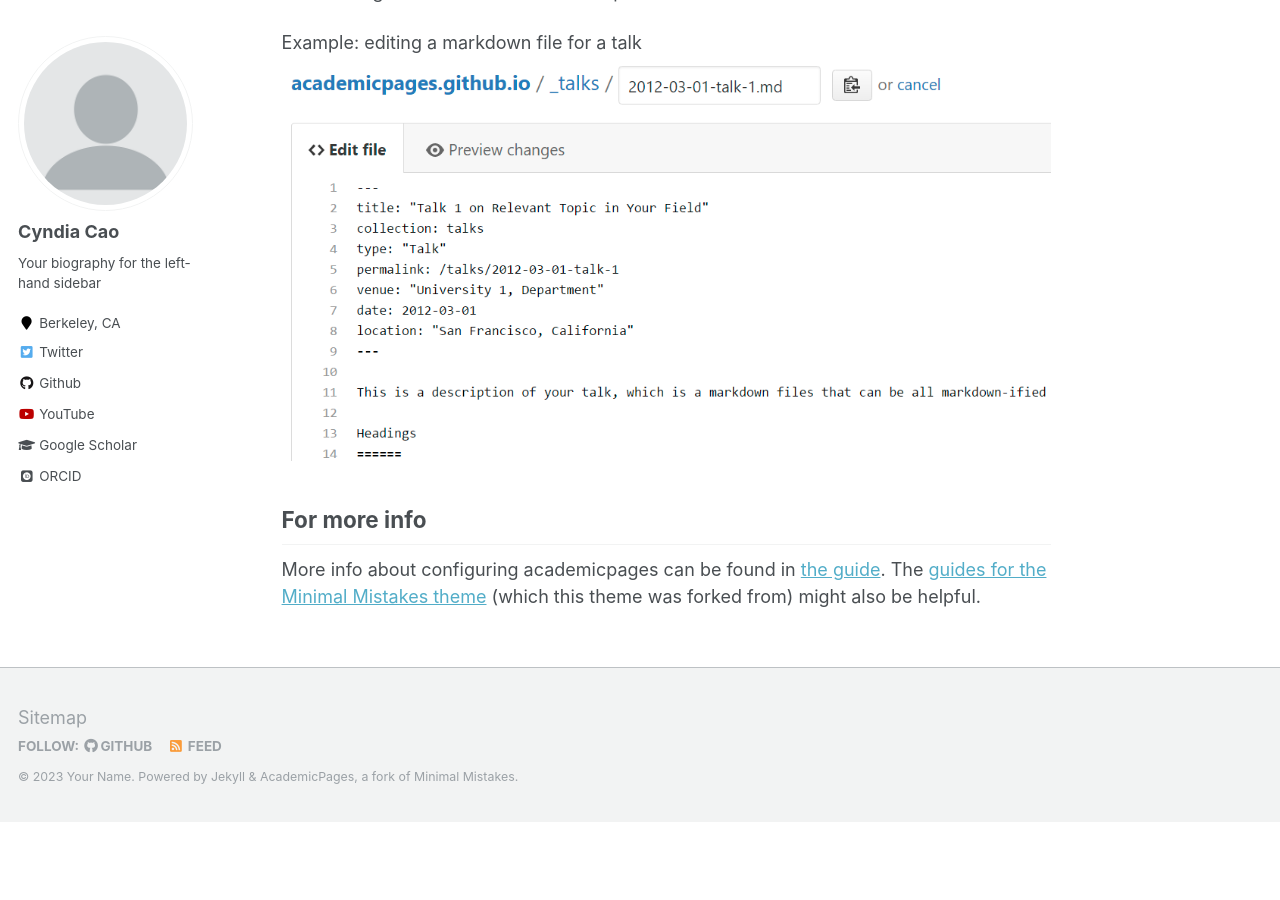
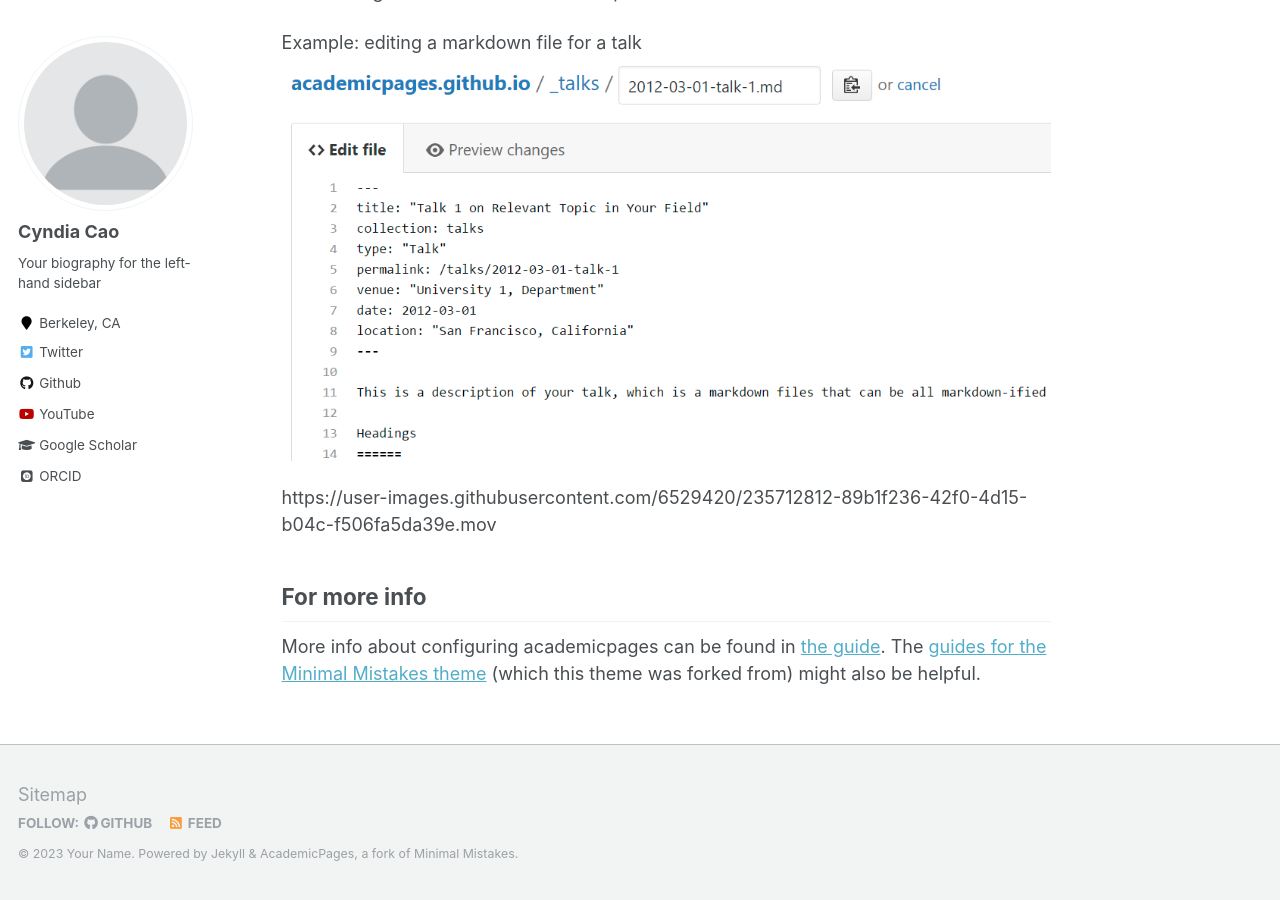
Before and after one commit to cyndiac/cyndiac.github.io, a Jekyll site: the page built from _pages/about.md, in a window 1280 px wide and 900 px high, scrolled down 2512 px. Built offline with Jekyll 4.4.1, drawn with Linux system fonts in a browser that asks for light colours; some web fonts are replaced; before the commit the page ends 3334 px from its top, so only the background shows below that; part of the change alters nothing that is shown.

Commit message:
test video upload

```diff
--- a/_pages/about.md
+++ b/_pages/about.md
@@ -45,6 +45,10 @@ Many people use a git client to create files on their local computer and then pu
 Example: editing a markdown file for a talk
 ![Editing a markdown file for a talk](/images/editing-talk.png)
 
+
+
+https://user-images.githubusercontent.com/6529420/235712812-89b1f236-42f0-4d15-b04c-f506fa5da39e.mov
+
 For more info
 ------
 More info about configuring academicpages can be found in [the guide](https://academicpages.github.io/markdown/). The [guides for the Minimal Mistakes theme](https://mmistakes.github.io/minimal-mistakes/docs/configuration/) (which this theme was forked from) might also be helpful.
```
